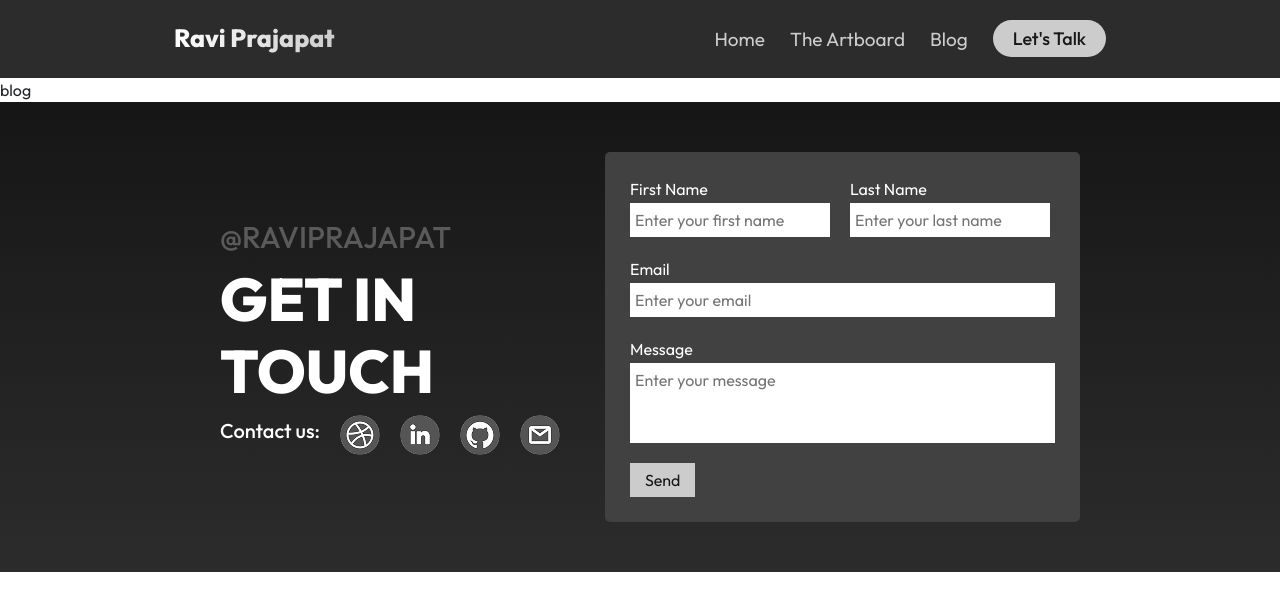
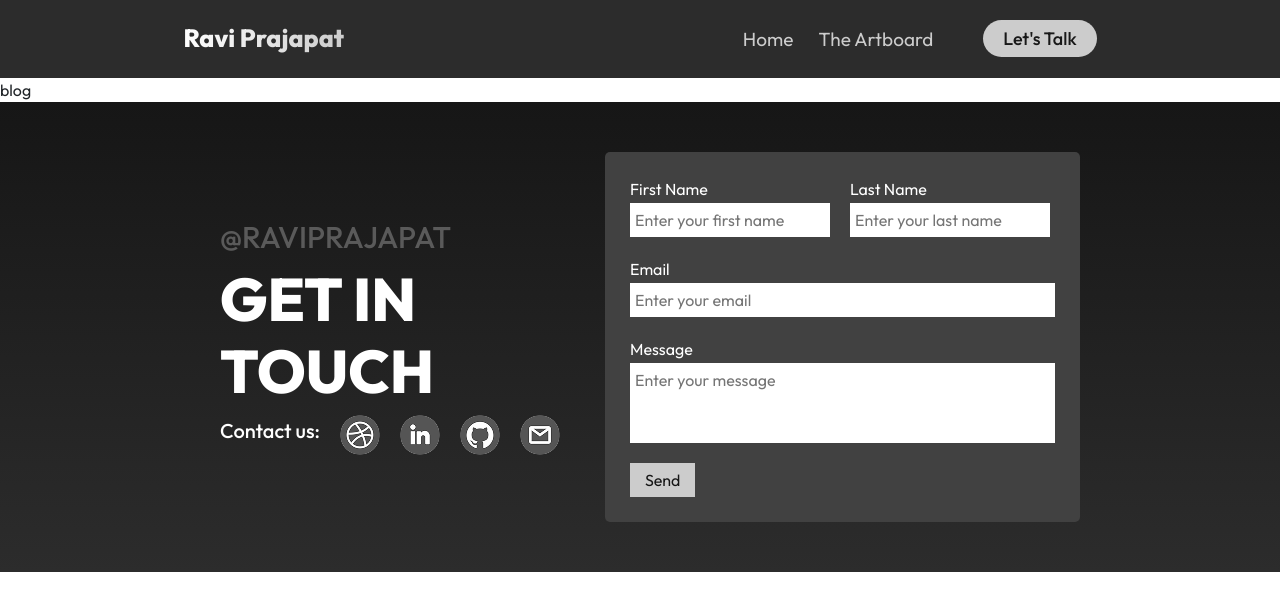
Before and after one commit to ravi2003prajapat/my-web, a React (Vite) app: page /blog in a window 1280 px wide. Shown: the top 610 px of the page. Built offline with nearby package versions, Linux system fonts and the light colour scheme.

Commit message:
Your commit message

```diff
--- a/src/assets/Components/Navbar.jsx
+++ b/src/assets/Components/Navbar.jsx
@@ -21,7 +21,7 @@ const Navbar = () => {
         </li>
         <li>
           <Link to="/blog" className={styles.nav_pages}>
-            Blog
+
           </Link>
         </li>
         <div id="contact">
```
